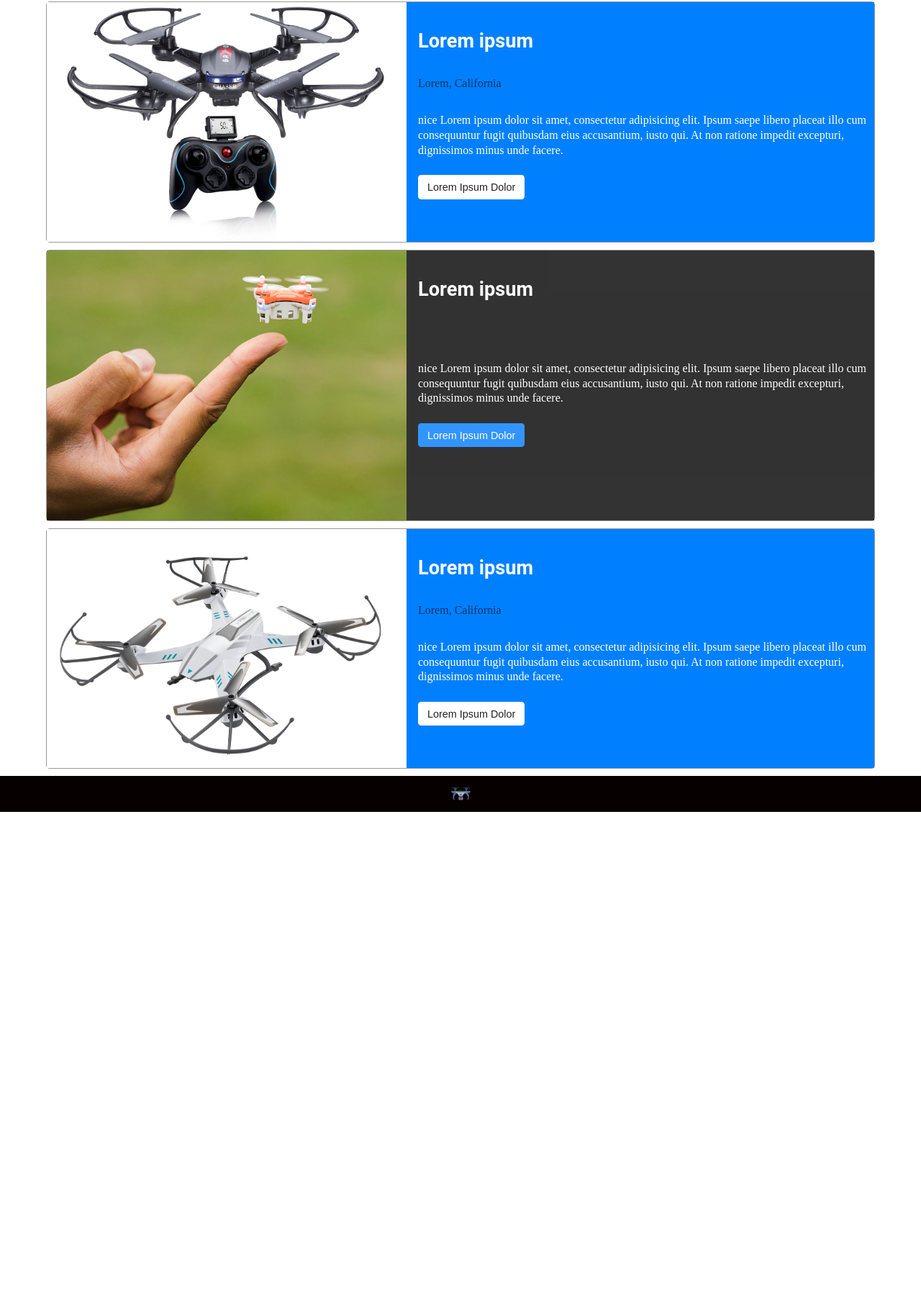
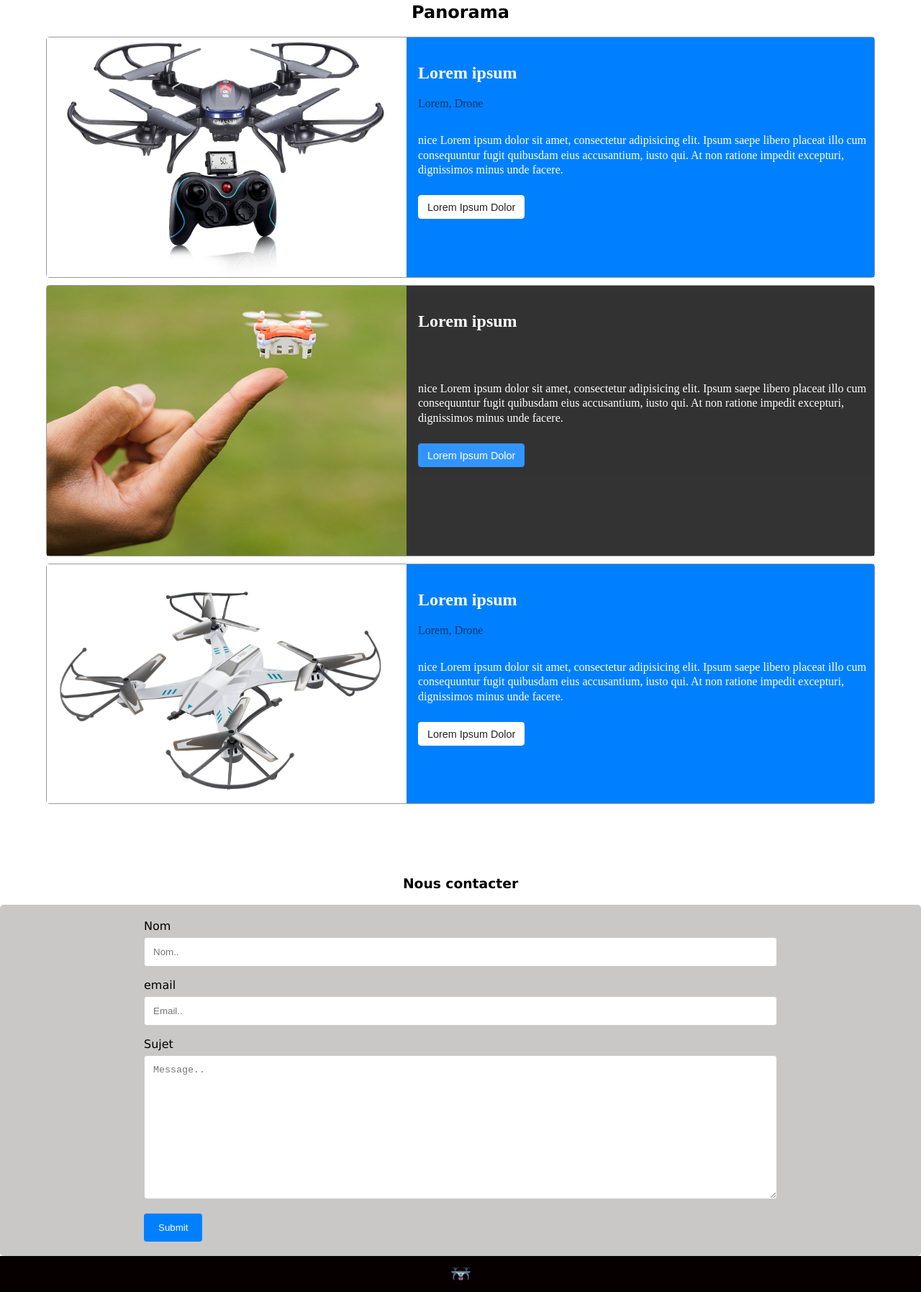
Before and after one commit to KASABITI/Projet_drone, a plain HTML site: page index.html in a window 1280 px wide. Shown: the part 866-2661 px from the top of the page at 72% size. Before the commit the page ends 1994 px from the top, so only its background shows below. Drawn offline with Linux system fonts and the light colour scheme.

Commit message:
Mise en place du logo et du formulaire

```diff
--- a/css/style.css
+++ b/css/style.css
@@ -10,6 +10,11 @@ body {
 }
 
 /*HEADER*/
+.logo1 img{
+  width: 98px;
+  position: relative;
+  bottom: -46px;
+}
 nav ul{
   display: flex;
   justify-content:center;
@@ -42,8 +47,9 @@ header{
 /*CARD*/
 .card-area{
   margin-top: 100px;
+  margin-bottom: 100px;
 }
-.title{
+.text-form, .title{
   text-align: center;
 }
 .card {
@@ -120,6 +126,36 @@ header{
 	.description {
 		padding-left: 1em;
 	}
+  /*formulaire*/
+  input[type=text], select, textarea {
+  width: 100%;
+  padding: 12px;
+  border: 1px solid #ccc;
+  border-radius: 4px;
+  box-sizing: border-box;
+  margin-top: 6px;
+  margin-bottom: 16px;
+  resize: vertical;
+}
+
+input[type=submit] {
+  background-color: #0080FF;
+  color: white;
+  padding: 12px 20px;
+  border: none;
+  border-radius: 4px;
+  cursor: pointer;
+}
+
+input[type=submit]:hover {
+  background-color: #000;
+}
+
+.container-form {
+  border-radius: 5px;
+  background-color: #cac7c7;
+  padding: 20px 200px;
+}
 
 /*Footer*/
 
--- a/index.html
+++ b/index.html
@@ -10,6 +10,9 @@
 </head>
 <body>
   <header>
+    <div class="logo1">
+        <img src="images/logo1.png" alt="logo">
+      </div>
   <nav>
 
     <ul>
@@ -19,25 +22,26 @@
       <li><a href="#">Nous contacter</a></li>
     </ul>
   </nav>
-  </header>
-    <main>
+</header>
+
       <!-- Slideshow container -->
       <section class="slideshow-container">
       <div class="mySlides fade">
         <div class="numbertext">1 / 3</div>
-        <img src="images/drone1.jpg" style="width:100%; max-height:600px">
+        <img src="images/drone1.jpg" alt="drone1" style="width:100%; max-height:600px">
         <div class="text">Défis écologique</div>
       </div>
 
       <div class="mySlides fade">
         <div class="numbertext">2 / 3</div>
-        <img src="images/drone2.jpg" style="width:100%; max-height:600px">
+        <img src="images/drone2.jpg" alt="drone2" style="width:100%; max-height:600px">
         <div class="text">La conquête du ciel</div>
+
       </div>
 
       <div class="mySlides fade">
         <div class="numbertext">3 / 3</div>
-        <img src="images/drone3.jpg" style="width:100%; max-height:600px">
+        <img src="images/drone3.jpg" alt="drone3" style="width:100%; max-height:600px">
         <div class="text">Technologie de pointe</div>
       </div>
 
@@ -58,8 +62,8 @@
   		<img src="images/drone2.jpg " alt="drone 2 ">
   	</div>
   	<div class="description">
-  		<h1>Lorem ipsum</h1>
-  		<span class="location">Lorem, California</span>
+  		<h2>Lorem ipsum</h2>
+  		<span class="location">Lorem, Drone</span>
   		<p>nice Lorem ipsum dolor sit amet, consectetur adipisicing elit. Ipsum saepe libero placeat illo cum
   			consequuntur fugit quibusdam eius accusantium, iusto qui. At non ratione impedit excepturi, dignissimos
   			minus unde facere. </p>
@@ -72,8 +76,8 @@
     <img src="images/drone1.jpg " alt="drone 1 ">
   </div>
   <div id="black" class="description ">
-    <h1>Lorem ipsum</h1>
-    <span class="location">Lorem, California</span>
+    <h2>Lorem ipsum</h2>
+    <span class="location">Lorem, Drone</span>
     <p>nice Lorem ipsum dolor sit amet, consectetur adipisicing elit. Ipsum saepe libero placeat illo cum
       consequuntur fugit quibusdam eius accusantium, iusto qui. At non ratione impedit excepturi, dignissimos
       minus unde facere. </p>
@@ -87,8 +91,8 @@
     <img src="images/drone3.jpg " alt="drone 3 ">
   </div>
   <div class="description">
-    <h1>Lorem ipsum</h1>
-    <span class="location">Lorem, California</span>
+    <h2>Lorem ipsum</h2>
+    <span class="location">Lorem, Drone</span>
     <p>nice Lorem ipsum dolor sit amet, consectetur adipisicing elit. Ipsum saepe libero placeat illo cum
       consequuntur fugit quibusdam eius accusantium, iusto qui. At non ratione impedit excepturi, dignissimos
       minus unde facere. </p>
@@ -98,8 +102,6 @@
 
   <!--CARD END-->
 </section>
-
-    </main>
       <script>
       var slideIndex = 0;
       showSlides();
@@ -121,10 +123,28 @@
         setTimeout(showSlides, 3000); // Change image every 2 seconds
       }
       </script>
+    </div>
+    <h3 class="text-form">Nous contacter</h3>
+
+<div class="container-form">
+<form action="">
+<label for="name">Nom</label>
+<input type="text" id="name" name="name" placeholder="Nom..">
+
+<label for="email">email</label>
+<input type="text" id="email" name="email" placeholder="Email..">
+
+<label for="sujet">Sujet</label>
+<textarea id="subject" name="subject" placeholder="Message.." style="height:200px"></textarea>
+
+<input type="submit" value="Submit">
+</form>
+</div>
       <footer>
         <div class="drone">
               <img src="images/drone4.svg" alt="drone4">
-        </div>
+
+
       </footer>
 
 </body>
```
Also changed, not shown: images/logo1.png (added).
